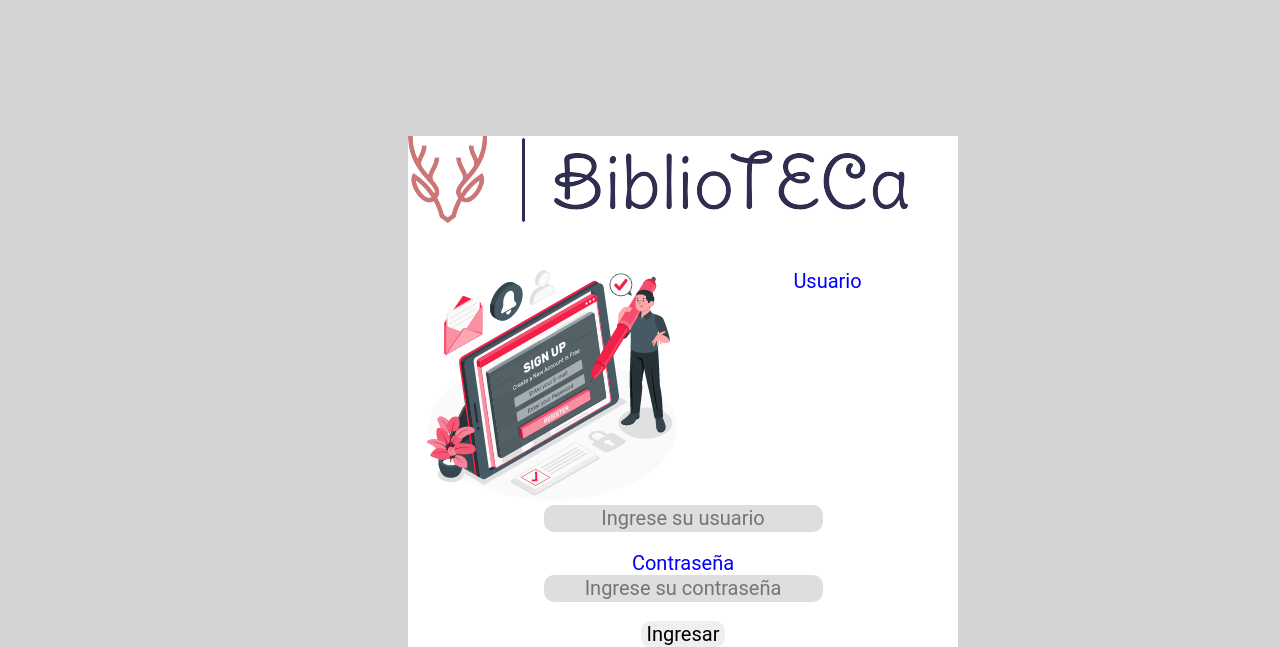
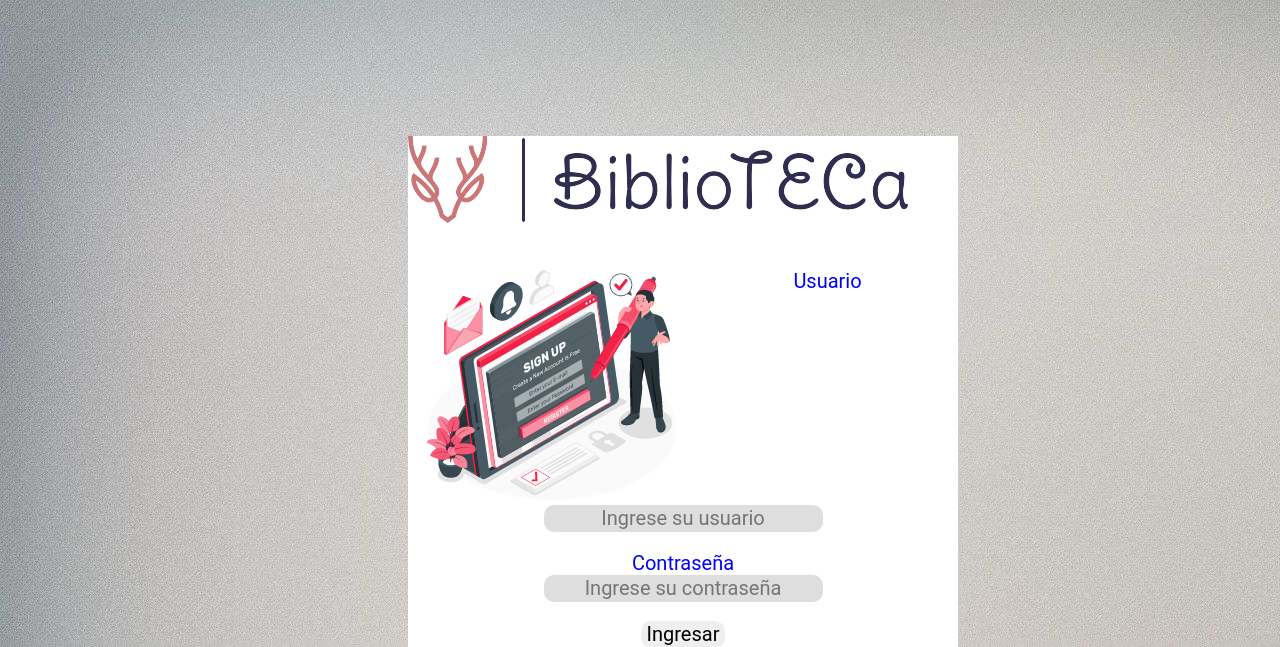
Before and after one commit to elgio1/BibliotecaMu-iz, a PHP site: page /php/index.php in a window 1280 px wide. Shown: the top 647 px of the page. Run offline with PHP 8.4, Linux system fonts and the light colour scheme; some libraries are stand-ins or nearby versions.

Commit message:
cambios al background
se cambio los estilos de los inputs y se puso un nuevo fondo

```diff
--- a/css/main01.css
+++ b/css/main01.css
@@ -5,7 +5,8 @@
 }
 
 body{
-    background-color: lightgray;
+    background-image:  url("../imagenes/fondo.jpg");
+    background-repeat: repeat;
     padding-top: 10%;
     padding-left: 400px;
 }
```
Also changed, not shown: imagenes/fondo.jpg (added).
